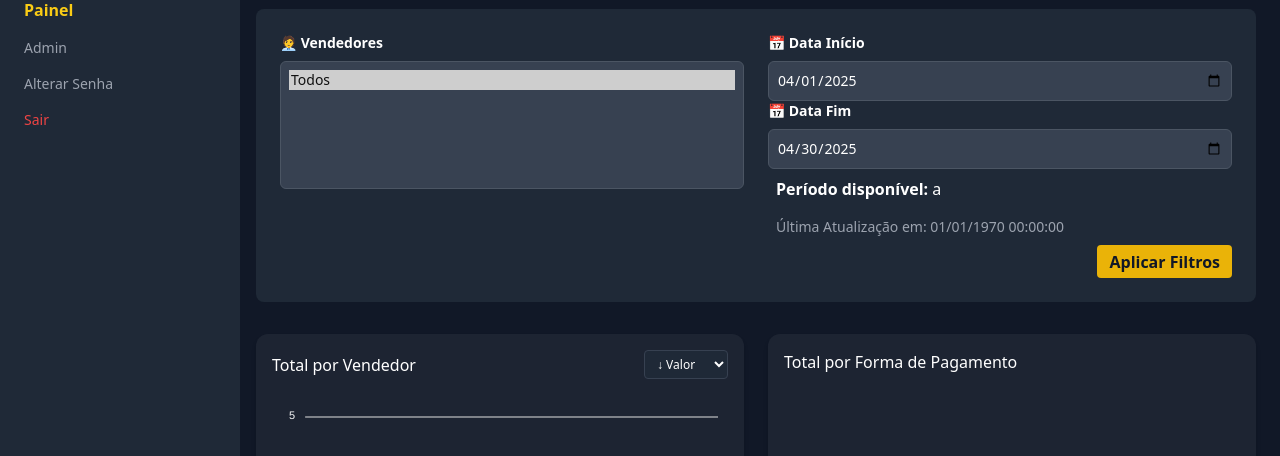
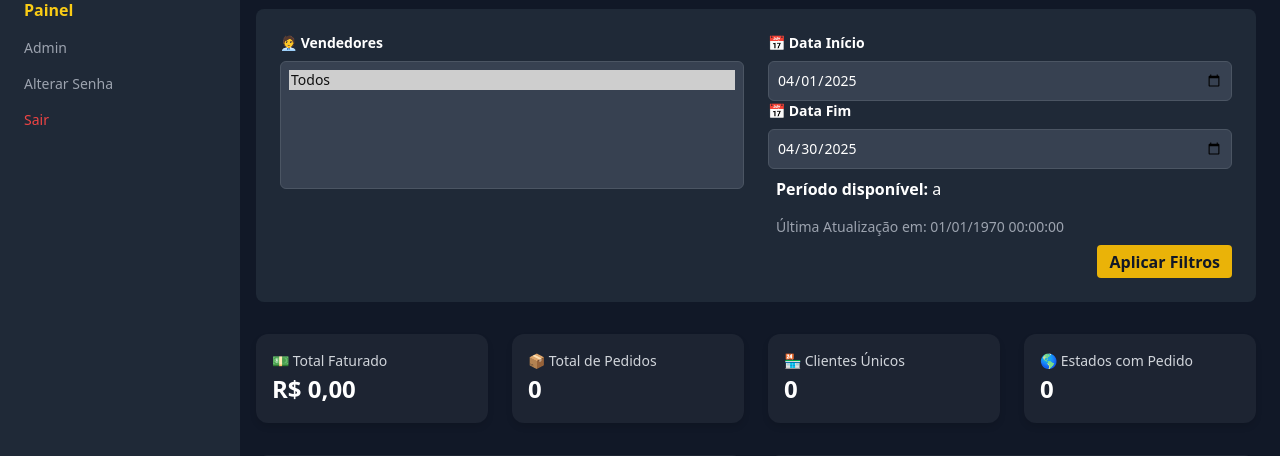
Before and after one commit to fguernieri/intranet, a PHP site: page /intranet/modules/comercial/dash_comercial.php in a window 1280 px wide. Shown: the part 111-567 px from the top of the page. Run offline with PHP 8.4, Linux system fonts and the light colour scheme; the visitor is signed in with stand-in values (Sample User, id 1); data that the repository does not hold is empty; a stand-in replaces the project's code that opens the database connection; a map, chart or similar area stays blank; some libraries are stand-ins or nearby versions.

Commit message:
retrorno cards

```diff
--- a/modules/comercial/dash_comercial.php
+++ b/modules/comercial/dash_comercial.php
@@ -165,6 +165,14 @@ $UltimaAtualizacao = $stmt->fetchColumn();
           <div class="flex justify-end"><button type="submit" class="btn-acao">Aplicar Filtros</button></div>
         </div>
       </form>
+
+      <!-- Cards de resumo -->
+      <div class="grid grid-cols-1 sm:grid-cols-2 lg:grid-cols-4 gap-6 mb-8">
+        <div class="card1"><p>💵 Total Faturado</p><p>R$ <?= number_format($totalFaturado,2,',','.') ?></p></div>
+        <div class="card1"><p>📦 Total de Pedidos</p><p><?= $totalPedidos ?></p></div>
+        <div class="card1"><p>🏪 Clientes Únicos</p><p><?= $totalClientes ?></p></div>
+        <div class="card1"><p>🌎 Estados com Pedido</p><p><?= $totalEstados ?></p></div>
+      </div>
       <!-- Charts -->
       <div class="grid grid-cols-1 lg:grid-cols-2 gap-6">
         <?php
```
